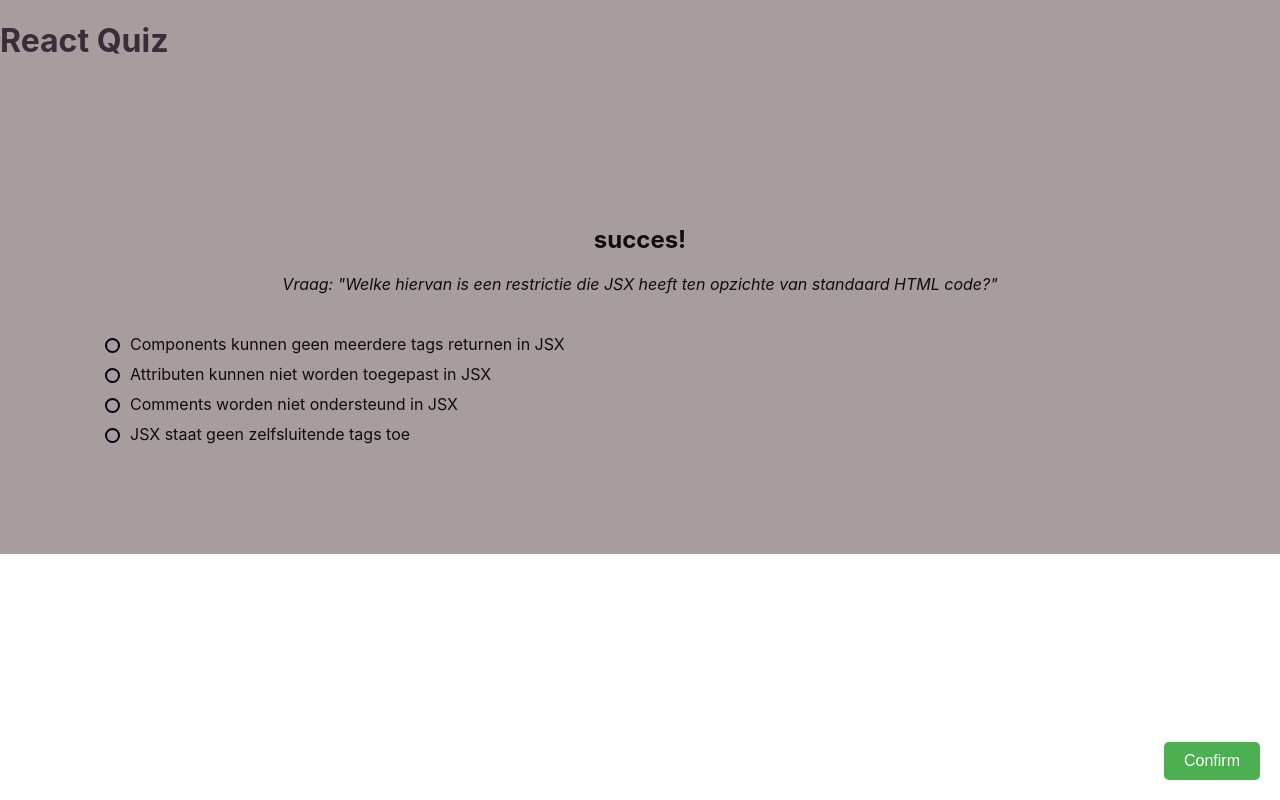
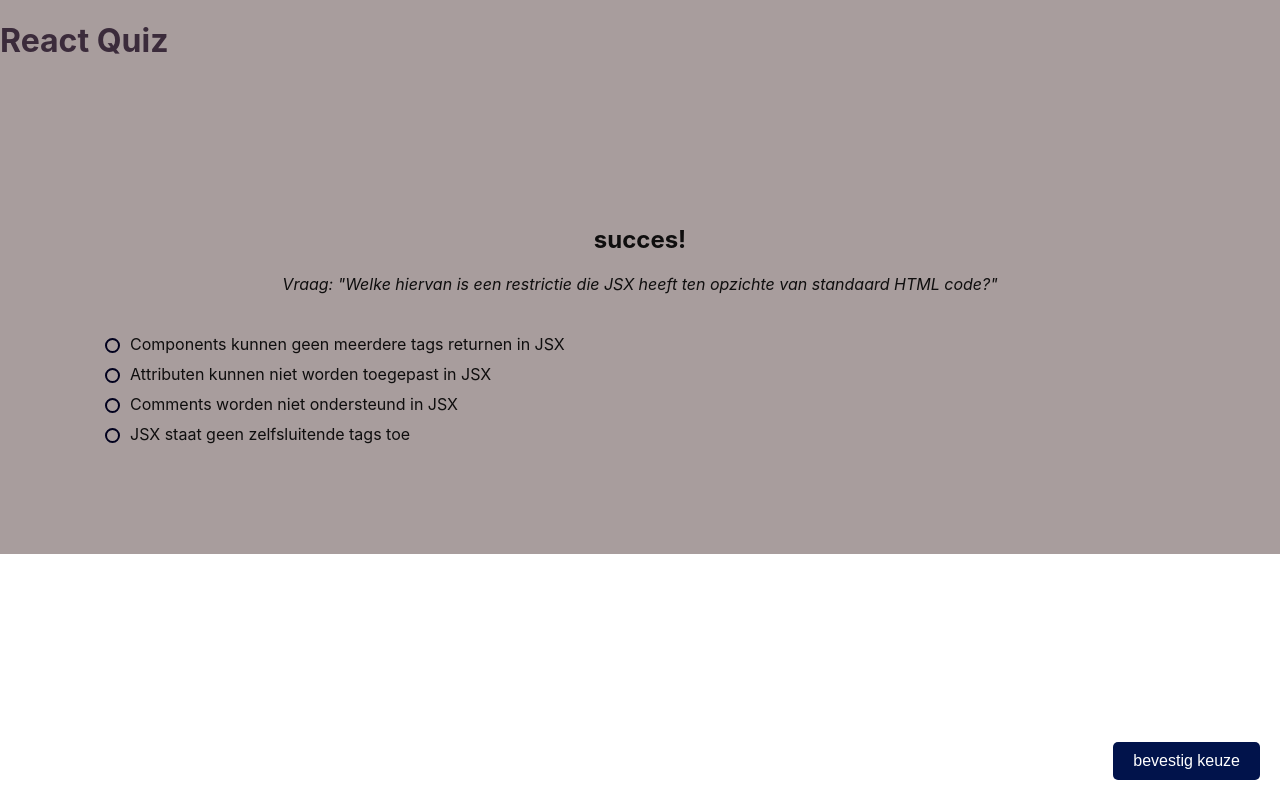
Before and after one commit to Melanforsaken/ReactQuiz2, a React (Create React App) app: page / in a window 1280 px wide. Built offline with nearby package versions, Linux system fonts and the light colour scheme.

Commit message:
wijzigingen kleur confirm button en andere tekst

```diff
--- a/src/Button.css
+++ b/src/Button.css
@@ -3,7 +3,7 @@
     bottom: 20px;
     right: 20px;
     padding: 10px 20px;
-    background-color: #4CAF50;
+    background-color: #01134b;
     color: white;
     border: none;
     border-radius: 5px;
--- a/src/ConfirmButton.js
+++ b/src/ConfirmButton.js
@@ -3,12 +3,12 @@ import './Button.css';
 
 const ConfirmButton = () => {
   const handleClick = () => {
-    alert("Confirmed!");
+    alert("Bevestigd!");
   };
 
   return (
     <button className="confirm-button" onClick={handleClick}>
-      Confirm
+      bevestig keuze
     </button>
   );
 };
```
